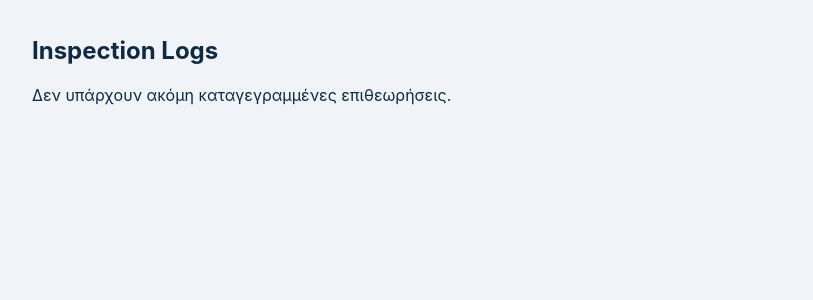
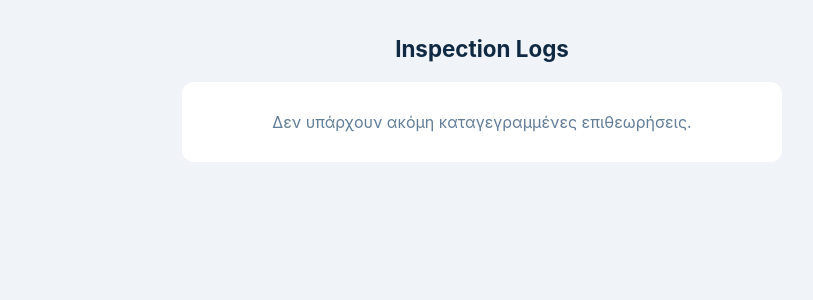
Before and after one commit to MariosMitzelas/Ship-Safety-app, a Flask app: page /submissions in a window 1280 px wide. Shown: the top 300 px of the page, without its empty margins (158-971 px from the left). Run offline with Flask 3, Linux system fonts and the light colour scheme.

Commit message:
Refactor submissions.html for layout and style improvements
Updated styles and structure for better layout and readability. Enhanced the display of inspection logs and improved the handling of task items.

```diff
--- a/templates/submissions.html
+++ b/templates/submissions.html
@@ -13,34 +13,40 @@
             color: #102a43;
         }
         .container {
-            max-width: 900px;
+            max-width: 600px;
             margin: 0 auto;
         }
         h1 {
-            font-size: 1.5rem;
+            font-size: 1.4rem;
             color: #102a43;
             margin-bottom: 20px;
+            text-align: center;
         }
         .card {
             background: #ffffff;
             border-radius: 12px;
-            padding: 16px 20px;
+            padding: 16px;
             margin-bottom: 16px;
-            box-shadow: 0 2px 8px rgba(0,0,0,0.05);
+            box-shadow: 0 2px 8px rgba(0,0,0,0.06);
             border-left: 5px solid #0056b3;
         }
         .card-header {
             display: flex;
             justify-content: space-between;
-            font-weight: bold;
+            align-items: center;
             border-bottom: 1px solid #e2e8f0;
-            padding-bottom: 8px;
+            padding-bottom: 10px;
             margin-bottom: 10px;
         }
+        .card-header strong {
+            font-size: 1.05rem;
+            color: #102a43;
+        }
         .meta-info {
-            font-size: 0.9rem;
+            font-size: 0.85rem;
             color: #627d98;
-            margin-bottom: 10px;
+            margin-bottom: 12px;
+            line-height: 1.4;
         }
         .task-list {
             list-style: none;
@@ -50,19 +56,34 @@
         .task-item {
             display: flex;
             justify-content: space-between;
+            align-items: center;
             padding: 6px 0;
-            font-size: 0.9rem;
-            border-bottom: 1px dashed #f0f4f8;
+            font-size: 0.85rem;
+            border-bottom: 1px dashed #e2e8f0;
+        }
+        .task-item:last-child {
+            border-bottom: none;
         }
         .badge {
             font-size: 0.75rem;
-            padding: 2px 8px;
-            border-radius: 4px;
+            padding: 3px 8px;
+            border-radius: 6px;
+            font-weight: 600;
+        }
+        .badge-loc {
             background: #e2e8f0;
+            color: #334e68;
         }
         .badge-success {
             background: #d4edda;
             color: #155724;
+        }
+        .no-records {
+            text-align: center;
+            color: #627d98;
+            padding: 30px;
+            background: white;
+            border-radius: 12px;
         }
     </style>
 </head>
@@ -71,25 +92,32 @@
     <h1>Inspection Logs</h1>
 
     {% if not submissions %}
-        <p>Δεν υπάρχουν ακόμη καταγεγραμμένες επιθεωρήσεις.</p>
+        <div class="no-records">Δεν υπάρχουν ακόμη καταγεγραμμένες επιθεωρήσεις.</div>
     {% endif %}
 
     {% for sub in submissions %}
     <div class="card">
         <div class="card-header">
-            <span>Inspector: {{ sub.sailor_name }}</span>
-            <span class="badge badge-success">{{ sub.qr_id }}</span>
+            <strong>{{ sub.sailor_name }}</strong>
+            <span class="badge badge-loc">{{ sub.qr_id }}</span>
         </div>
         <div class="meta-info">
-            <strong>Watch:</strong> {{ sub.shift }} | <strong>Date/Time:</strong> {{ sub.timestamp }}
+            <strong>Watch:</strong> {{ sub.shift }}<br>
+            <strong>Date/Time:</strong> {{ sub.timestamp }}
         </div>
+
         <ul class="task-list">
-            {% for item in sub['items'] %}
-            <li class="task-item">
-                <span>{{ item.checkpoint if item.checkpoint else item }}</span>
-                <span class="badge badge-success">Verified</span>
-            </li>
-            {% endfor %}
+            {% set items_list = sub.get('items', []) %}
+            {% if items_list is iterable and items_list is not string and items_list is not mapping %}
+                {% for item in items_list %}
+                <li class="task-item">
+                    <span>{{ item.checkpoint if item is mapping and item.checkpoint else item }}</span>
+                    <span class="badge badge-success">Verified</span>
+                </li>
+                {% endfor %}
+            {% else %}
+                <li class="task-item"><span>Checkpoints verified</span><span class="badge badge-success">OK</span></li>
+            {% endif %}
         </ul>
     </div>
     {% endfor %}
```
